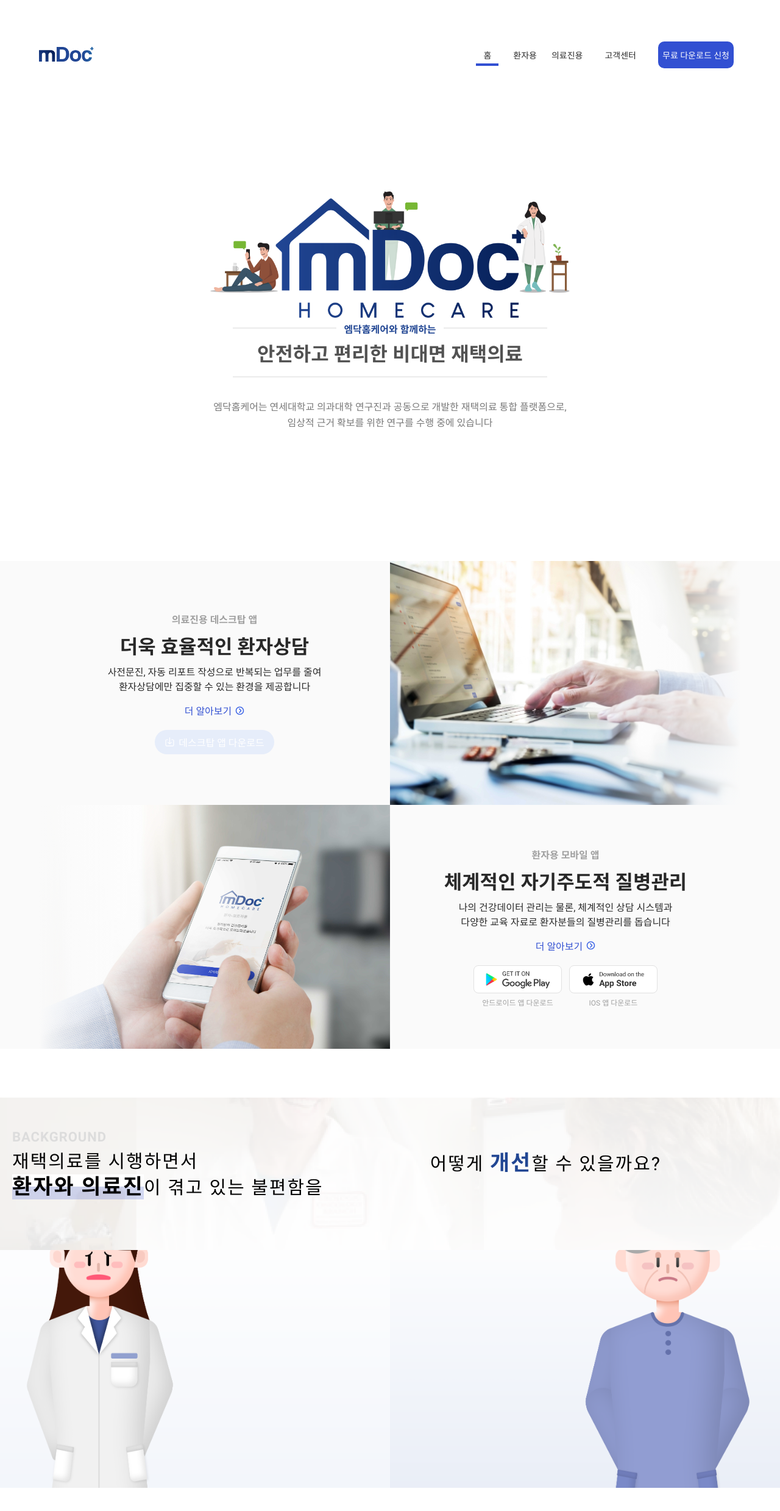
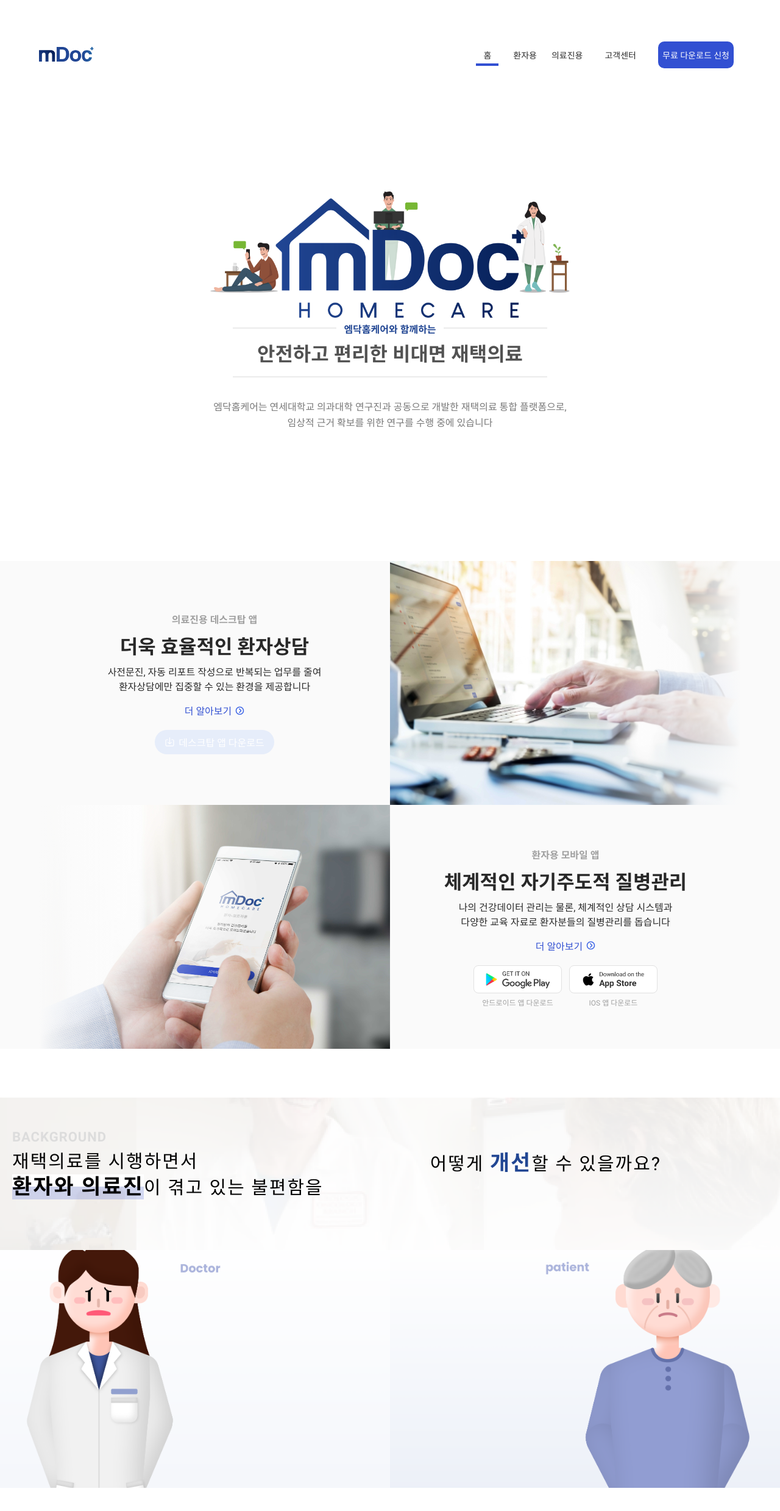
Before and after one commit to hisstoryxx/mdoc-landing, a React (Create React App) app: page / in a window 1280 px wide. Shown: the top 2478 px of the page at 61% size. Built offline with nearby package versions, Linux system fonts and the light colour scheme.

Commit message:
background doctor patient height % adjust

```diff
--- a/src/home/Home.scss
+++ b/src/home/Home.scss
@@ -204,7 +204,7 @@
     display: flex;
     z-index: 100;
     width: 100%;
-    height: 100%;
+    height: 130%;
     background-size: cover;
     background-repeat: no-repeat;
     background-position: center;
@@ -215,7 +215,7 @@
   .patientContainer{
     display: flex;
     width: 100%;
-    height: 100%;
+    height: 130%;
     background-size: cover;
     background-repeat: no-repeat;
     background-position: center;
@@ -429,7 +429,7 @@
   // align-items: center;
   // justify-content: center;
   width: 100%;
-  height: 300vh;
+  height: 400vh;
 
 
 }
```
